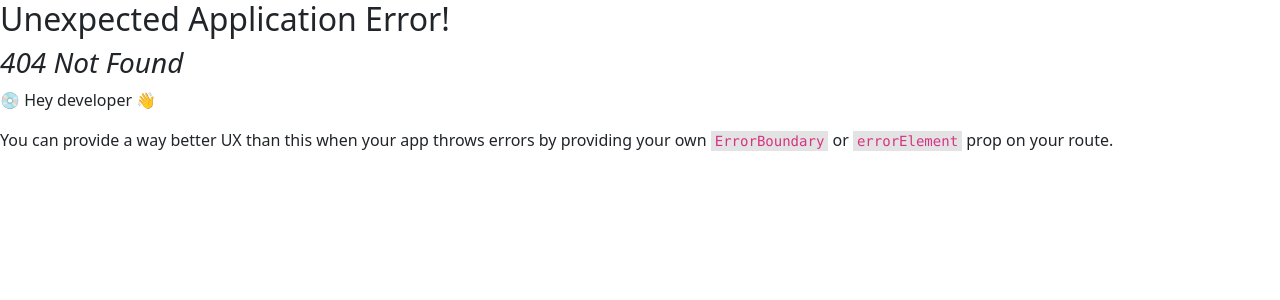
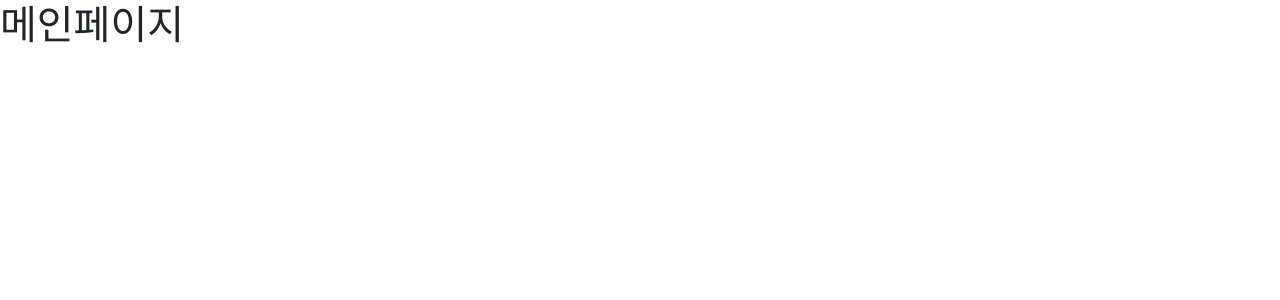
Before and after one commit to domino3333/security-login01-front, a React (Vite) app: page /MainPage in a window 1280 px wide. Before the commit this address had no page. Shown: the top 300 px of the page. Built offline with nearby package versions, Linux system fonts and the light colour scheme.

Commit message:
로그인 성공 시 메인페이지로 이동 / 쿠키에 토큰 들어온 것 확인 완료

```diff
--- a/src/components/LoginForm.jsx
+++ b/src/components/LoginForm.jsx
@@ -1,5 +1,9 @@
+import { useNavigate } from "react-router";
+
+
 const LoginForm = () => {
 
+    const nav = useNavigate();
     const handleSubmit = async (e) => {
         e.preventDefault();
 
@@ -26,6 +30,10 @@ const LoginForm = () => {
 
         const result = await response.json();
         console.log(result);
+        // HttpOnly 쿠키라 JS에서는 토큰 확인 불가
+        // 그냥 로그인 성공 메시지만 보고 페이지 이동
+        alert("로그인 성공!");
+        nav("/MainPage"); // 메인 페이지 이동
     };
 
     return (
--- /dev/null
+++ b/src/pages/MainPage.jsx
@@ -0,0 +1,9 @@
+
+const MainPage = ()=>{
+
+    return(<>
+    <h1>메인페이지</h1>
+    </>)
+}
+
+export default MainPage;
--- a/src/router/root.jsx
+++ b/src/router/root.jsx
@@ -3,6 +3,7 @@ import { createBrowserRouter } from "react-router-dom";
 import { Suspense,lazy } from "react";
 import Home from "../pages/Home";
 import Loading from "../pages/Loading";
+import MainPage from "../pages/MainPage";
 const root = createBrowserRouter([
     {
         path:'/',
@@ -11,7 +12,17 @@ const root = createBrowserRouter([
                 <Home/>
             </Suspense>
         )
+    },
+    {
+       path:'/MainPage',
+        element:(
+            <Suspense fallback={<Loading/>}>
+                <MainPage/>
+            </Suspense>
+        )
+
     }
+
 ])
 
 export default root;
```
